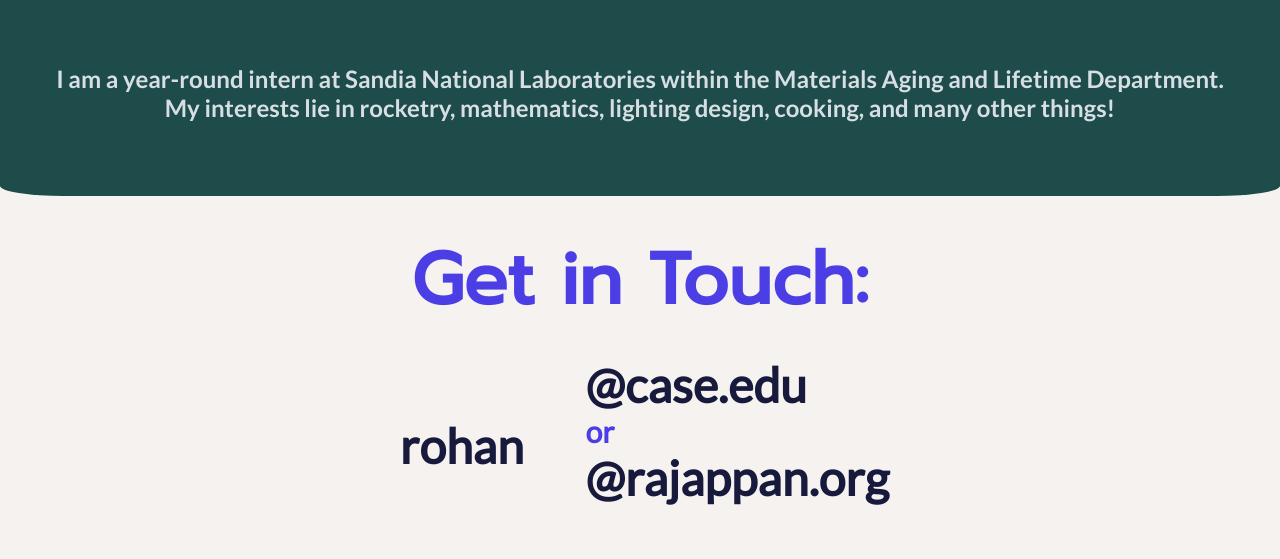
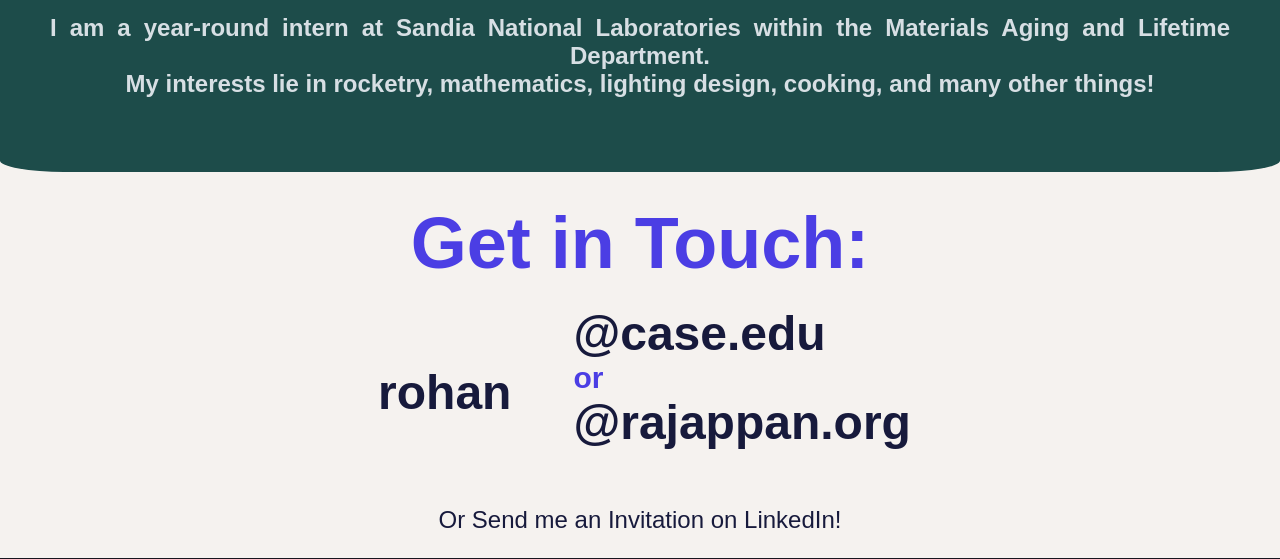
Before and after one commit to rohanrajappan/website, a plain HTML site: page index.html in a window 1280 px wide. Shown: the part 671-1230 px from the top of the page. Drawn offline with nearby package versions, Linux system fonts and the light colour scheme; a web font is replaced by a local one.

Commit message:
Update homepage.css
Fixed fonts pathing

```diff
--- a/homepage.css
+++ b/homepage.css
@@ -2,39 +2,39 @@
 
 @font-face {
   font-family: latoThin;
-  src: url('in_use_fonts/lato_thin.ttf');
+  src: url('files/in_use_fonts/lato_thin.ttf');
 }
 @font-face {
   font-family: latoRegular;
-  src: url('in_use_fonts/lato_regular.ttf');
+  src: url('files/in_use_fonts/lato_regular.ttf');
 }
 @font-face {
   font-family: latoBold;
-  src: url('in_use_fonts/lato_bold.ttf');
+  src: url('files/in_use_fonts/lato_bold.ttf');
 }
 @font-face {
   font-family: latoItalic;
-  src: url('in_use_fonts/lato_italic.ttf');
+  src: url('files/in_use_fonts/lato_italic.ttf');
 }
 @font-face {
   font-family: promptThin;
-  src: url('in_use_fonts/prompt_thin.ttf');
+  src: url('files/in_use_fonts/prompt_thin.ttf');
 }
 @font-face {
   font-family: promptRegular;
-  src: url('in_use_fonts/prompt_regular.ttf');
+  src: url('files/in_use_fonts/prompt_regular.ttf');
 }
 @font-face {
   font-family: promptBold;
-  src: url('in_use_fonts/lato_bold.ttf');
+  src: url('files/in_use_fonts/lato_bold.ttf');
 }
 @font-face {
   font-family: promptItalic;
-  src: url('in_use_fonts/prompt_italic.ttf');
+  src: url('files/in_use_fonts/prompt_italic.ttf');
 }
 @font-face {
   font-family:nunitoSans ;
-  src: url('in_use_fonts/nunitosans_variable.ttf');
+  src: url('files/in_use_fonts/nunitosans_variable.ttf');
 }
 /* End Fonts */
 
```
